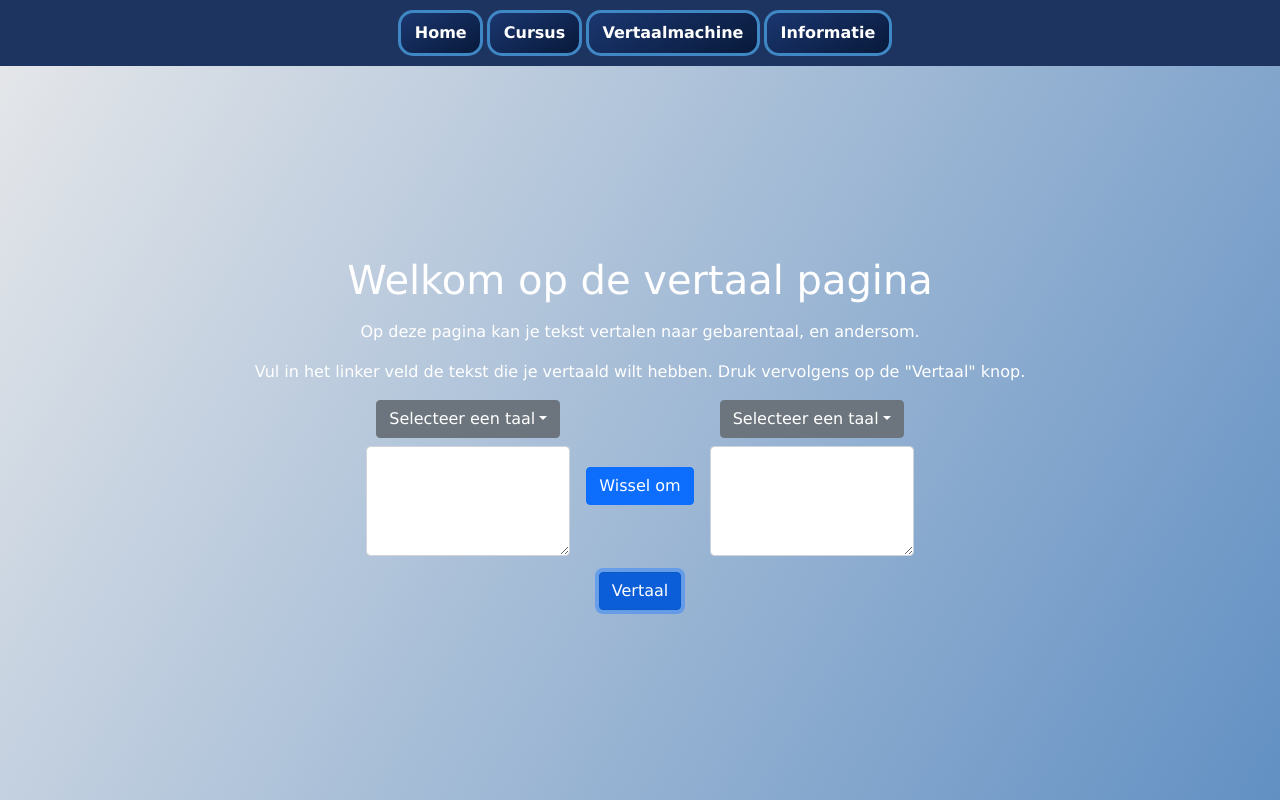
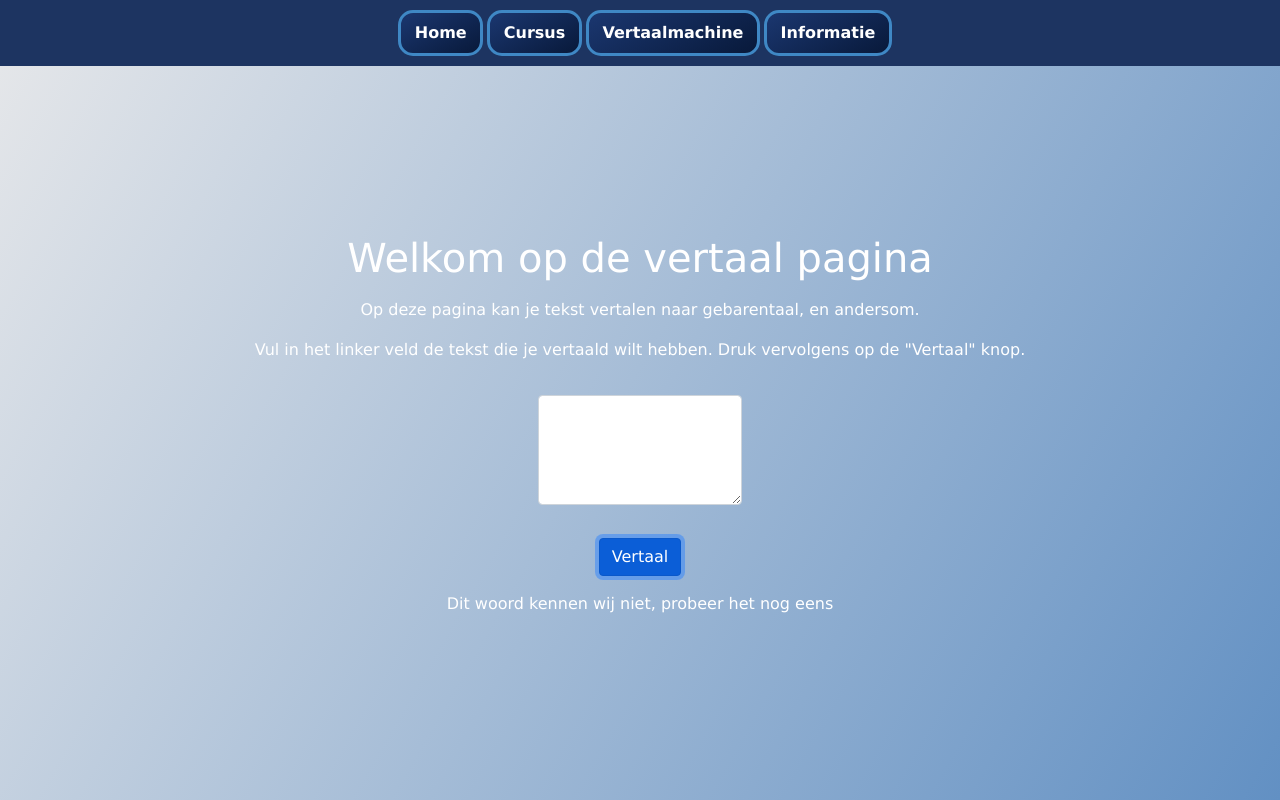
Before and after one commit to YSimouh/ConGestu, a React (Create React App) app in the folder ClientApp/: page /translate in a window 1280 px wide. Both pictures are taken after a click on the button "Vertaal". Built offline with nearby package versions, Linux system fonts and the light colour scheme.

Commit message:
translate function with happy and unhappy path

```diff
--- a/ClientApp/src/components/design/translate.css
+++ b/ClientApp/src/components/design/translate.css
@@ -18,3 +18,25 @@ form {
 .center{
     text-align: center;
 }
+
+.translate-result-container{
+    margin:1rem 0 0;
+    display:flex;
+    justify-content: center;
+}
+
+.translate-result-container .picture {
+    display:none;
+}
+
+.translate-result-container .picture.show {
+    display:block;
+}
+
+.error-message {
+    display:none;
+}
+
+.error-message.show {
+    display:block;
+}
--- a/ClientApp/src/components/screens/Translate.js
+++ b/ClientApp/src/components/screens/Translate.js
@@ -1,8 +1,44 @@
 import React from 'react';
 import { Form, Button, Dropdown, DropdownButton } from 'react-bootstrap';
 import '../design/translate.css';
+import {useState} from 'react';
+import koekje from '../pictures/2eten-en-drinken/koekje.png'
+import koffie from '../pictures/2eten-en-drinken/koffie.png'
+import peer from '../pictures/2eten-en-drinken/peer.png'
+import melk from '../pictures/2eten-en-drinken/melk.png'
+import blij from '../pictures/3omgang/blij.png'
+import leuk from '../pictures/3omgang/leuk.png'
+
+
 
 function Translate() {
+    const signList = ['koekje', 'koffie', 'peer', 'melk', 'blij', 'leuk', 'eten is op'];
+    const [message, setMessage] = useState('');
+
+    const handleChange = event => {
+      setMessage(event.target.value);
+    };
+
+    let handleClick = event => {
+      event.preventDefault();
+      document.getElementById('error-message-id').classList.remove('show');
+      if(signList.includes(message)) {
+        const collection = document.getElementsByClassName("picture");
+        for (let i = 0; i < collection.length; i++) {
+          collection[i].classList.remove('show');
+        }
+        document.getElementById(message).classList.add('show');
+      } else {
+        const collection = document.getElementsByClassName("picture");
+        for (let i = 0; i < collection.length; i++) {
+          collection[i].classList.remove('show');
+        }
+        document.getElementById('error-message-id').classList.add('show');
+
+      }
+    };
+
+
   return (
     <div className='center'>
       <div class="intro-container">
@@ -15,40 +51,37 @@ function Translate() {
         </p>
       </div>
       <div>
-        {/* <div class="dropdown-container">
-          <DropdownButton id="dropdown-basic-button" title="Dropdown button">
-            <Dropdown.Item href="#/action-1">Action</Dropdown.Item>
-            <Dropdown.Item href="#/action-2">Another action</Dropdown.Item>
-            <Dropdown.Item href="#/action-3">Something else</Dropdown.Item>
-          </DropdownButton>
-          <DropdownButton id="dropdown-basic-button" title="Dropdown button">
-            <Dropdown.Item href="#/action-1">Action</Dropdown.Item>
-            <Dropdown.Item href="#/action-2">Another action</Dropdown.Item>
-            <Dropdown.Item href="#/action-3">Something else</Dropdown.Item>
-          </DropdownButton>
-        </div> */}
         <Form>
           <Form.Group className="mb-3" controlId="exampleForm.ControlTextarea1">
-            <Form.Label>
+            {/* <Form.Label>
               <DropdownButton id="dropdown-basic-button" variant="secondary" title="Selecteer een taal">
                 <Dropdown.Item href="#/action-1">Nederlands</Dropdown.Item>
                 <Dropdown.Item href="#/action-2">Nederlandse Gebarentaal</Dropdown.Item>
               </DropdownButton>
-            </Form.Label>
-            <Form.Control as="textarea" rows={4} />
+            </Form.Label> */}
+            <Form.Control onChange={handleChange} value={message} as="textarea" rows={4} />
           </Form.Group>
-          <Button className="language-switch-button" variant="primary">Wissel om</Button>{' '}
+          {/* <Button className="language-switch-button" variant="primary">Wissel om</Button>{' '} */}
           <Form.Group className="mb-3" controlId="exampleForm.ControlTextarea1">
-            <Form.Label>
+            {/* <Form.Label>
               <DropdownButton id="dropdown-basic-button" variant="secondary" title="Selecteer een taal">
                 <Dropdown.Item href="#/action-1">Nederlands</Dropdown.Item>
                 <Dropdown.Item href="#/action-2">Nederlandse Gebarentaal</Dropdown.Item>
               </DropdownButton>
-            </Form.Label>
-            <Form.Control as="textarea" rows={4} />
+            </Form.Label> */}
+            {/* <Form.Control as="textarea" rows={4} /> */}
           </Form.Group>
         </Form>
-        <Button variant="primary">Vertaal</Button>{' '}
+        <Button onClick={handleClick} variant="primary">Vertaal</Button>{' '}
+        <div className="translate-result-container">
+          <img src={koekje} className="picture koekje" id="koekje"/>
+          <img src={koffie} className="picture koffie" id="koffie"/>
+          <img src={peer} className="picture peer" id="peer"/>
+          <img src={melk} className="picture melk" id="melk"/>
+          <img src={blij} className="picture blij" id="blij"/>
+          <img src={leuk} className="picture leuk" id="leuk"/>
+          <p className="error-message" id="error-message-id">Dit woord kennen wij niet, probeer het nog eens</p>
+        </div>
       </div>
     </div>
   )
```
